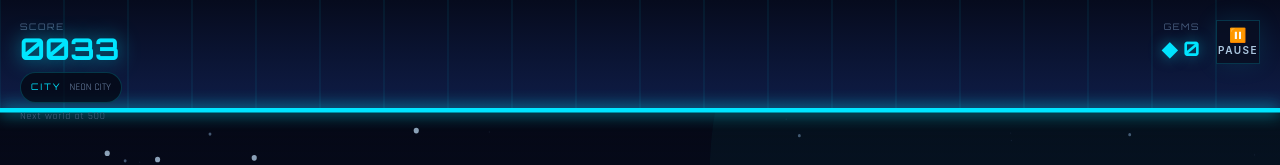
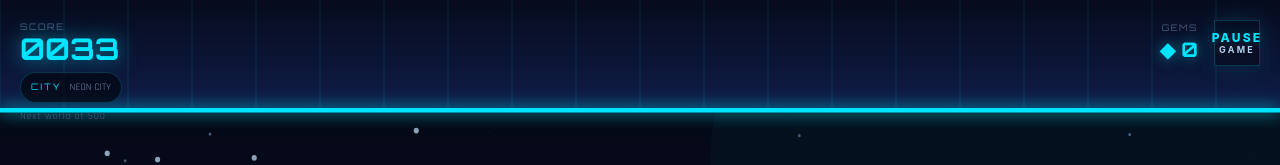
Before and after one commit to joshcost4/gravity-flip, a React (Vite) app: page / in a window 1280 px wide. Both pictures are taken after a click on the button "PLAY". Shown: the top 165 px of the page. Built offline with nearby package versions, Linux system fonts and the light colour scheme.

Commit message:
Two-line neon pause button (no emoji)

```diff
--- a/src/app/App.tsx
+++ b/src/app/App.tsx
@@ -1890,21 +1890,23 @@ export default function App() {
               <button
                 className="pointer-events-auto flex flex-col items-center justify-center"
                 style={{
-                  width: 44,
-                  height: 44,
+                  width: 46,
+                  height: 46,
                   background: "rgba(8,14,33,0.82)",
-                  border: "1px solid rgba(0,229,255,0.18)",
+                  border: "1px solid rgba(0,229,255,0.22)",
                   color: "#00e5ff",
                   cursor: "pointer",
-                  fontSize: 12,
-                  letterSpacing: "0.12em",
+                  padding: 0,
+                  fontSize: 10,
+                  letterSpacing: "0.22em",
                   lineHeight: 1.05,
-                  boxShadow: "0 0 24px rgba(0,229,255,0.10)",
+                  boxShadow: "0 0 26px rgba(0,229,255,0.12)",
+                  userSelect: "none",
                 }}
                 onClick={() => setScreen("paused")}
               >
-                <span style={{ display: "block", fontSize: 14, marginBottom: 2 }}>⏸</span>
-                <span style={{ display: "block", fontSize: 10, color: "rgba(200,230,255,0.85)" }}>PAUSE</span>
+                <span style={{ display: "block", fontSize: 12, fontWeight: 800, color: "#00e5ff", textShadow: "0 0 14px rgba(0,229,255,0.35)" }}>PAUSE</span>
+                <span style={{ display: "block", fontSize: 9, fontWeight: 700, color: "rgba(200,230,255,0.9)" }}>GAME</span>
               </button>
             </div>
           </div>
```
